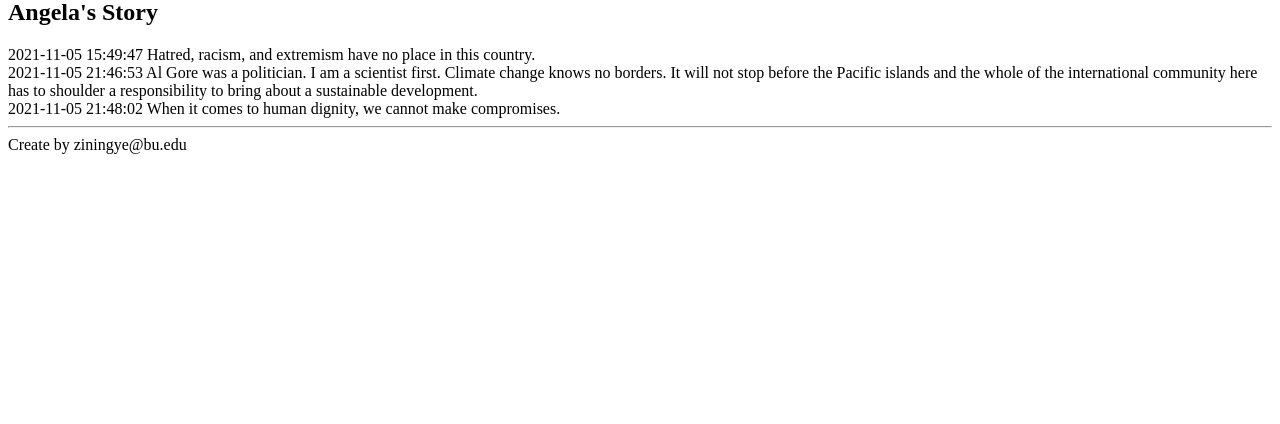
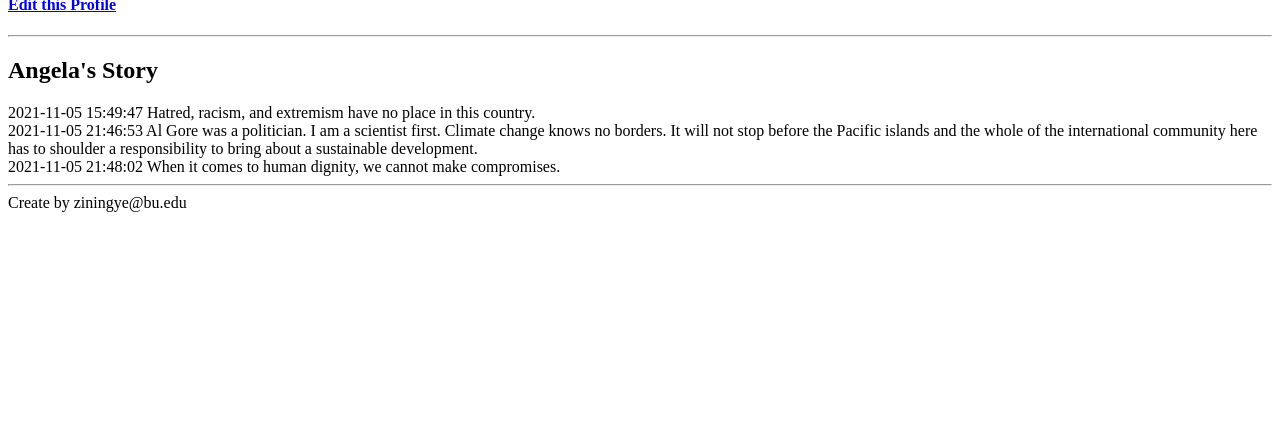
Before and after one commit to ZYY3902/CS108, a Django app: page /mini_fb/profile/2 in a window 1280 px wide. Shown: the part 376-800 px from the top of the page. Run offline with Django 3.2, Linux system fonts and the light colour scheme; data comes from the database, SQL or seed files in the repository; both versions use the stored data as it was after the commit.

Commit message:
added update profile feature

```diff
--- a/mini_fb/models.py
+++ b/mini_fb/models.py
@@ -1,4 +1,5 @@
 from django.db import models
+from django.urls import reverse
 
 # Create your models here.
 
@@ -22,6 +23,11 @@ class Profile(models.Model):
 
         return StatusMessage.objects.filter(profile=self)
 
+    def get_absolute_url(self):
+        '''Return a URL to display a profile object'''
+
+        return reverse("show_profile_page", kwargs={'pk': self.pk})
+
 
 class StatusMessage(models.Model):
     '''model the data attributes of Facebook status message'''
--- a/mini_fb/templates/mini_fb/base.html
+++ b/mini_fb/templates/mini_fb/base.html
@@ -8,10 +8,11 @@
     <body>
     <!-- navigation links -->
     <header>
-        <a href="{% url 'show_all_profiles' %}"><h3>MiniFacebook Home</h3></a>
+        <a href="{% url 'show_all_profiles' %}">MiniFacebook Home</a> |
+        <a href="{% url 'create_profile' %}">Create Profile</a>
     </header>
-    <!-- this content block will be filled in by another template
-        which extends this base.html page. -->
+
+
     {% block content %}
     {% endblock %}
     <hr>
--- a/mini_fb/templates/mini_fb/show_profile_page.html
+++ b/mini_fb/templates/mini_fb/show_profile_page.html
@@ -31,10 +31,14 @@ with this more specific version
         </td>
     </tr>
 </table>
+<a href="{% url 'update_profile' profilepage.pk %}"><h4>Edit this Profile</h4></a>
+<hr>
 
 <h2>{{profilepage.first_name}}'s Story</h2>
 {% for me in profilepage.get_status_messages %}
    {{me.timestamp}} {{me.message}}<br>
 {% endfor %}
 
+
+
 {% endblock %} <!-- end of content block -->
--- a/mini_fb/urls.py
+++ b/mini_fb/urls.py
@@ -1,10 +1,13 @@
 # mini_fb/urls.py
 
 from django.urls import path
-from .views import ShowAllProfilesView, ShowProfilePageView# our view class definition
+
+from .views import *# our view class definition
 
 urlpatterns = [
     # map the URL to the view
     path('', ShowAllProfilesView.as_view(), name='show_all_profiles'),
     path('profile/<int:pk>', ShowProfilePageView.as_view(), name='show_profile_page'),
+    path('create_profile', CreateProfileView.as_view(), name='create_profile'),
+    path('profile/<int:pk>/update', UpdateProfileView.as_view(), name='update_profile'),
 ]
--- a/mini_fb/views.py
+++ b/mini_fb/views.py
@@ -1,7 +1,8 @@
 from random import randint
 from django.db import models
 from django.shortcuts import render
-from django.views.generic import ListView, DetailView
+from django.views.generic import ListView, DetailView, CreateView, UpdateView
+from mini_fb.form import CreateProfileForm, UpdateProfileForm
 from .models import Profile
 
 # Create your views here.
@@ -19,3 +20,17 @@ class ShowProfilePageView(DetailView):
     model = Profile
     template_name = 'mini_fb/show_profile_page.html'
     context_object_name = 'profilepage'
+
+class CreateProfileView(CreateView):
+    '''Display a create view for creating a profile'''
+
+    model = Profile
+    form_class = CreateProfileForm
+    template_name = 'mini_fb/create_profile_form.html'
+
+class UpdateProfileView(UpdateView):
+    '''Display a create view for creating a profile'''
+
+    model = Profile
+    form_class = UpdateProfileForm
+    template_name = 'mini_fb/update_profile_form.html'
```
Also changed, not shown: mini_fb/form.py (added, +24 -0 lines), mini_fb/templates/mini_fb/create_profile_form.html (added, +16 -0 lines), mini_fb/templates/mini_fb/update_profile_form.html (added, +16 -0 lines), db.sqlite3, mini_fb/migrations/0007_alter_statusmessage_timestamp.py (added).
